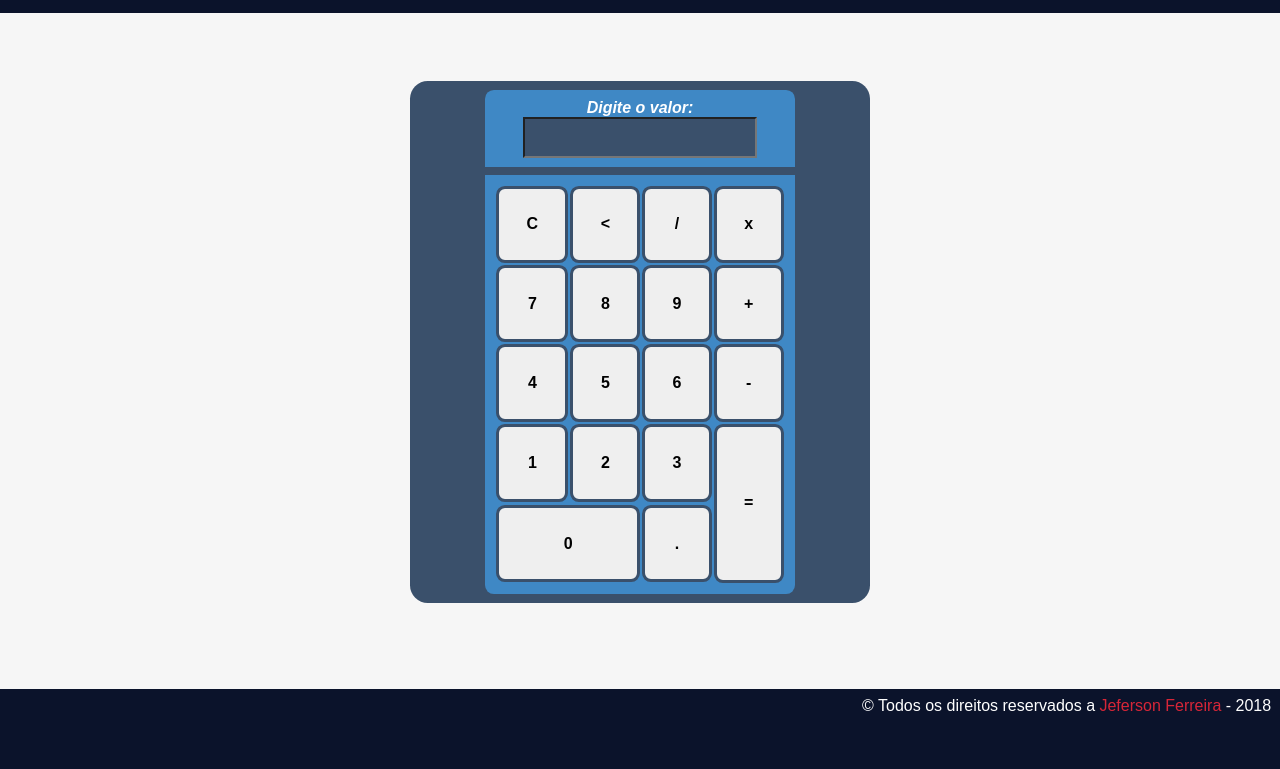
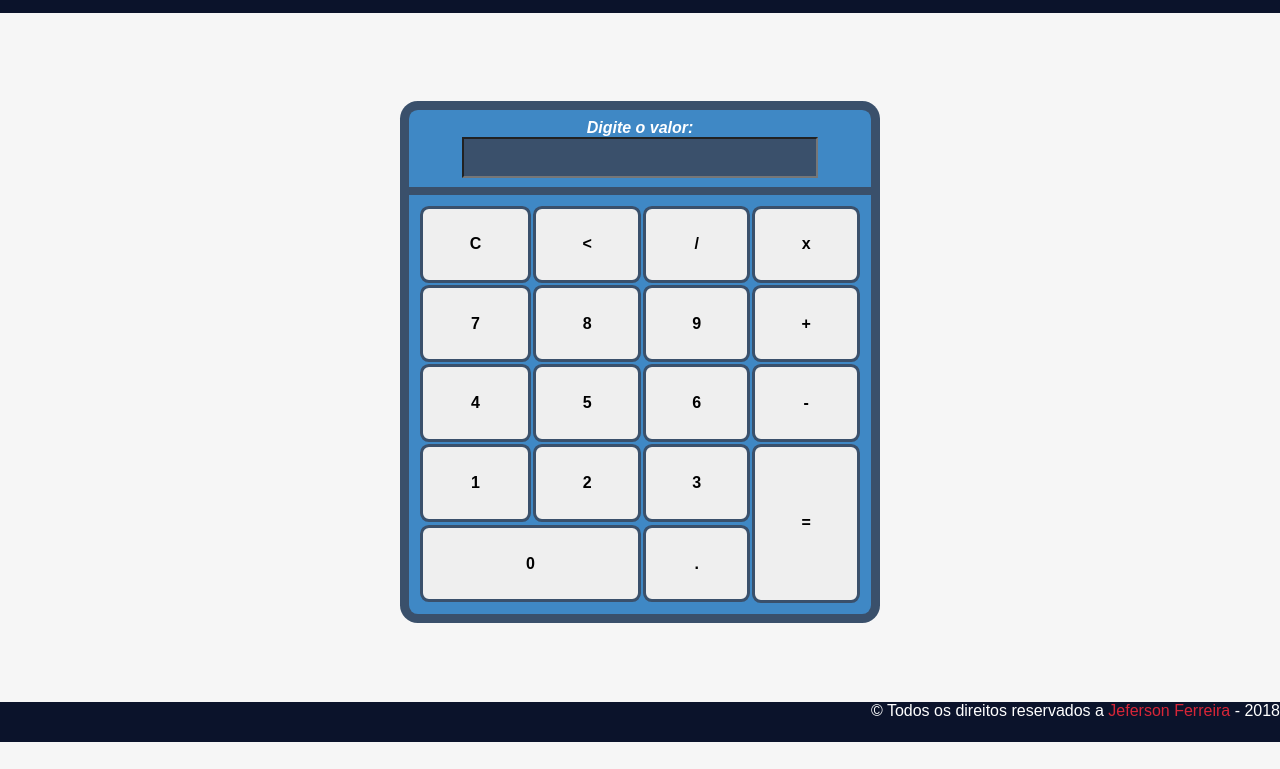
Before and after one commit to jeferson0993/Calculadora, a plain HTML site: page index.html in a window 1280 px wide. Shown: the part 67-836 px from the top of the page. After the commit the page ends 809 px from the top, so only its background shows below. Drawn offline with Linux system fonts and the light colour scheme.

Commit message:
correção do espaço na lateral da calculadora

```diff
--- a/celular.css
+++ b/celular.css
@@ -30,13 +30,14 @@
         font-style: oblique;
         font-weight: bold;
         height: 100vh;
-        width: 100%;
+        max-width: 480px;
         padding: 1ch;
         margin: auto;
     }
     #areaEntradaDadoVisor {
         margin-top: .2em;
         background-color: #3F88C5;
+        width: 100%;
         color: #ffffff;
         font-size: 4vh;
         padding: 2ch;
@@ -52,7 +53,8 @@
     }
     #areaEntradaDadoVisor > #Visor {
         background-color: #3A506B;
-        height: 2em;;
+        height: 2em;
+        width: 100%;
         color: #ffffff;
         text-align: right;
     }
@@ -94,10 +96,9 @@
     }
 }
 
-@media (min-width: 480px) and (orientation: landscape) {
+@media (orientation: landscape) {
     #areaEntradaDadoVisor,
     #areaTeclado {
-        width: 70%;
         margin: auto;
     }
 }
--- a/main.css
+++ b/main.css
@@ -21,8 +21,7 @@
         color: rgb(255, 0, 25);
     }
     main {
-        height: 80vh;
-        margin-bottom: 3ch;
+        height: 85vh;
         display: flex;
         align-items: center;
         justify-content: center;
@@ -35,14 +34,15 @@
         padding: 1ch;
         border-radius: 2ch;
         margin: auto;
+        width: 480px;
     }
     #areaEntradaDadoVisor {
+        width: 100%;
+        padding: 1ch;
         background-color: #3F88C5;
         color: #ffffff;
         font-size: 2vh;
-        padding: 1ch;
         border-radius: 1ch 1ch 0 0;
-        margin-bottom: 10ex;
         border-bottom: .5em solid #3A506B;
     }
     #areaEntradaDadoVisor input {
@@ -64,7 +64,6 @@
         background-color: #3F88C5;
         width: 100%;
         padding: 1ch;
-        margin-top: 5ch;
         border-radius: 0 0 1ch 1ch;
     }
     #areaTeclado .button {
@@ -84,14 +83,10 @@
         margin-bottom: 1ch;
     }
     footer {
-        height: 10vh;
+        height: 5vh;
         background-color: #0B132B;
         color: #ffffff;
         text-align: right;
-
-        padding-top: 1ch;
-        padding-bottom: 1ch;
-        padding-right: 1ch;
     }
     footer span a {
         color: #D72638;
```
Also changed, not shown: index.html (line endings or trailing spaces).
